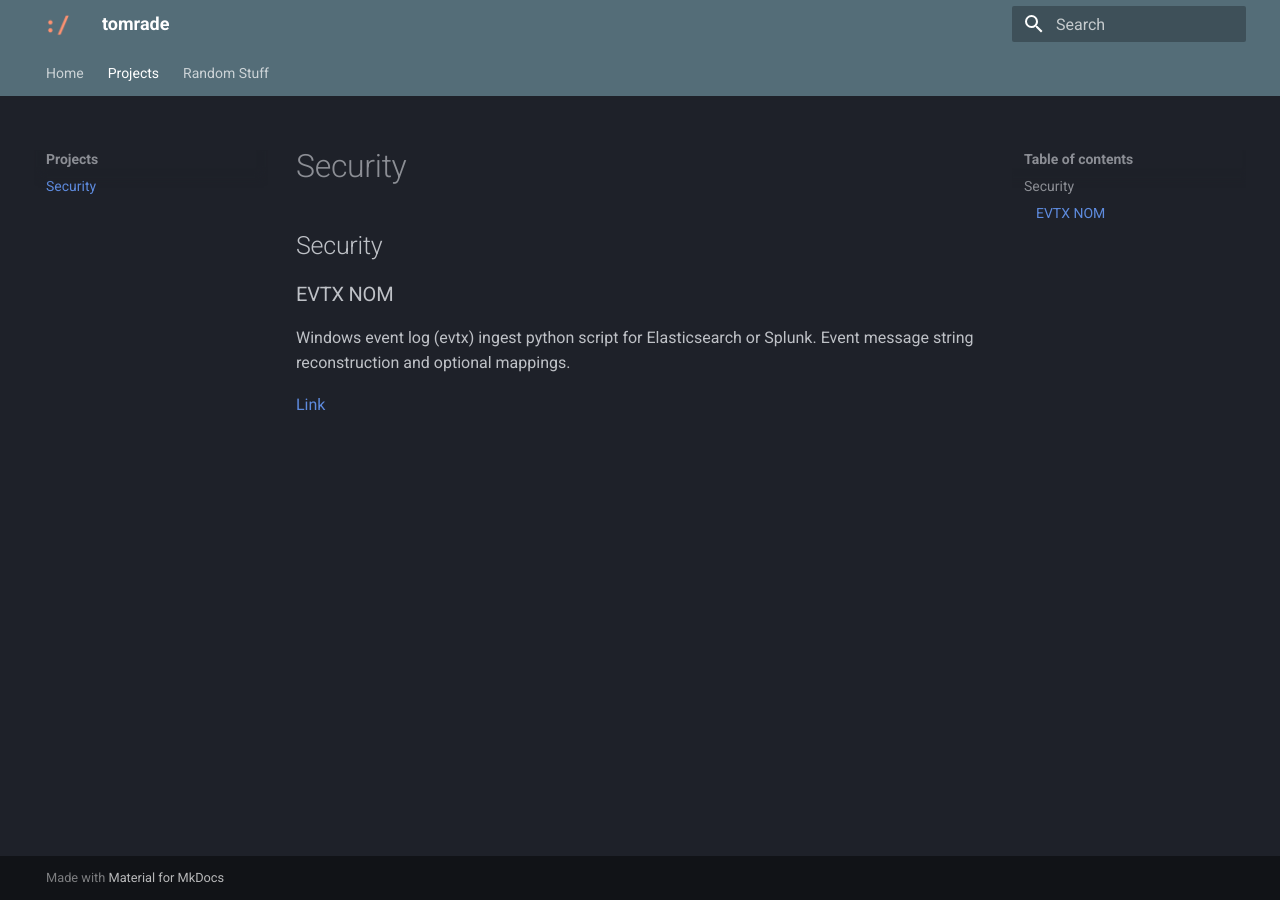
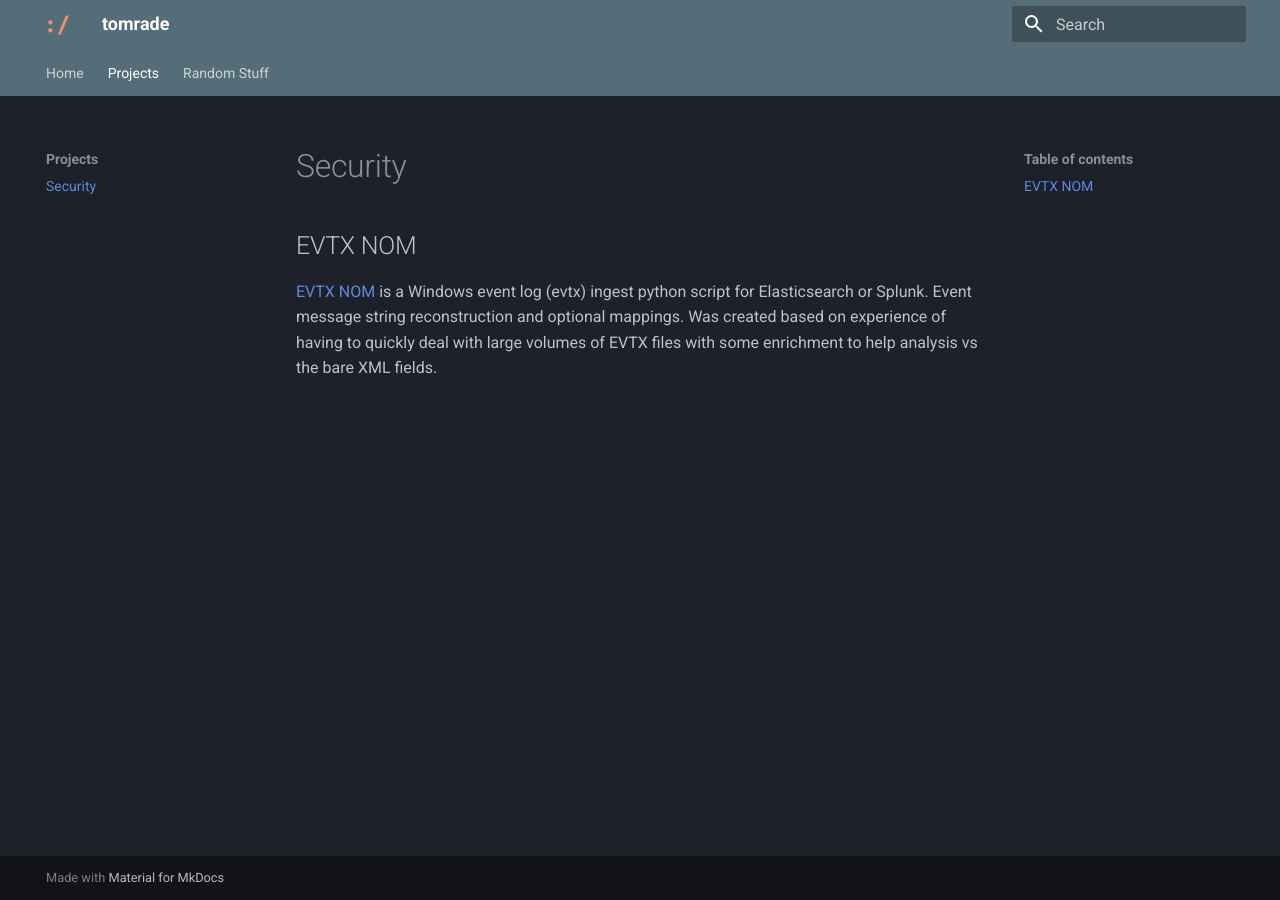
Before and after one commit to tomrade/tomrade-site, an MkDocs documentation site: the page built from docs/projects.md, in a window 1280 px wide. Built offline with MkDocs 1.6.1 and Material for MkDocs 9.7.7, drawn with Linux system fonts in a browser that asks for light colours.

Commit message:
some real content

```diff
--- a/docs/projects.md
+++ b/docs/projects.md
@@ -1,7 +1,3 @@
-## Security
+## EVTX NOM
 
-### EVTX NOM
-
-Windows event log (evtx) ingest python script for Elasticsearch or Splunk. Event message string reconstruction and optional mappings.
-
-[Link](https://github.com/tomrade/evtx-nom)
+[EVTX NOM](https://github.com/tomrade/evtx-nom) is a Windows event log (evtx) ingest python script for Elasticsearch or Splunk. Event message string reconstruction and optional mappings. Was created based on experience of having to quickly deal with large volumes of EVTX files with some enrichment to help analysis vs the bare XML fields.
```
Also changed, not shown: docs/index.md (+4 -1 lines).
